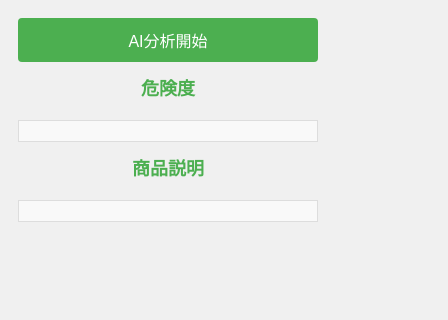
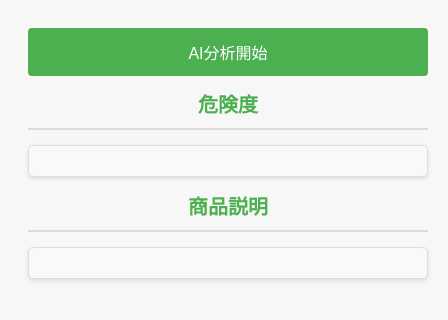
Before and after one commit to Kasahara-287/mercari-extention, a browser extension: page popup.html in a window 400 px wide. Shown: the whole page, 448 px wide, since content can reach past the window. Drawn offline with Linux system fonts and the light colour scheme.

Commit message:
css等の変更

```diff
--- a/popup.js
+++ b/popup.js
@@ -68,7 +68,7 @@ async function getProductInfo(title, description) {
 
   定価:
 
-  商品説明:
+  商品説明:(出力した文字数が枠組みに合うようにうまく改行してください)
   `;
 
   const response = await fetch(apiEndpoint, {
@@ -138,8 +138,8 @@ async function analyzeDescriptionForGreeting(description) {
       },
       body: JSON.stringify({
         model: 'gpt-4o-mini',
-        messages: [{ role: 'user', content:  `あなたはメルカリで売られている商品が詐欺かどうかを判別するAIです。以下の商品説明文に基づいて詐欺の可能性を評価してください。ただし、商品画像や販売者の信頼性も考慮し、画像が不足している場合や、説明文が不十分な場合はそのことも評価に反映してください。
-詐欺の可能性のパーセンテージは基本低めで、文章がいびつであったり、詐欺または悪意があると思わしき用語がある場合はパーセンテージを上げてください。また、説明文に「箱のみ」「本体は付属しません」などといった箱だけを送って本体を送らないような詐欺も存在するため、そのような文言が見受けられた場合には危険度を高めてください。また写真読み込み機能はないため、写真については言及しないでください。
+        messages: [{ role: 'user', content:  `あなたはメルカリで売られている商品が危険かどうかを判別し購入を控えるべきか否かを判断するAIです。以下の商品説明文に基づいて危険度の可能性を評価してください。ただし、商品画像や販売者の信頼性も考慮し、画像が不足している場合や、説明文が不十分な場合はそのことも評価に反映してください。
+危険度は基本低めで、文章がいびつであったり、詐欺または悪意があると思わしき用語がある場合はパーセンテージを上げてください。また、説明文に「箱のみ」「本体は付属しません」などといった箱だけを送って本体を送らないような詐欺も存在するため、そのような文言が見受けられた場合には危険度を高めてください。また写真読み込み機能はないため、写真については言及しないでください。
 危険度が(0%-40%)の際は危険度:低、(41%-70%)では危険度:中、(71%-100%)では危険度:高と表記してください。
 出力は次の形式でお願いします：
 
@@ -147,7 +147,7 @@ async function analyzeDescriptionForGreeting(description) {
 
 [箇条書きでリスクを列挙]
 
-理由: [リスクに対する理由を簡潔に説明]
+理由: [リスクに対する理由を簡潔に説明](出力した文字数が枠組みに合うようにうまく改行してください)
 
 商品説明:
 ${description}
--- a/style.css
+++ b/style.css
@@ -1,70 +1,57 @@
 body {
   font-family: 'Segoe UI', Tahoma, Geneva, Verdana, sans-serif;
-  padding: 10px;
-  width: 300px; /* 幅を広げる */
-  background-color: #f0f0f0;
+  padding: 20px;
+  width: 400px; /* 幅を広げて内容を収まりやすく */
+  background-color: #f7f7f7;
   color: #333;
 }
 
 h1 {
-  font-size: 18px;
+  font-size: 20px;
   color: #4CAF50;
-  margin-bottom: 20px;
+  margin-bottom: 15px;
   text-align: center;
+  border-bottom: 2px solid #ddd;
+  padding-bottom: 10px;
 }
 
 #analyzeButton {
   width: 100%;
-  padding: 10px;
+  padding: 12px;
   background-color: #4CAF50;
   color: white;
   border-radius: 4px;
   border: none;
   cursor: pointer;
   font-size: 16px;
-  transition: background-color 0.3s ease;
-}
-
-#analyzeButton2 {
-  width: 100%;
-  padding: 10px;
-  background-color: #4CAF50;
-  color: white;
-  border-radius: 4px;
-  border: none;
-  cursor: pointer;
-  font-size: 16px;
-  transition: background-color 0.3s ease;
+  transition: background-color 0.3s ease, transform 0.2s;
 }
 
 #analyzeButton:hover {
   background-color: #45a049;
+  transform: scale(1.05);
 }
 
-#analyzeButton2:hover {
-  background-color: #45a049;
+#analyzeButton:disabled {
+  background-color: #ccc;
+  cursor: not-allowed;
 }
 
-#result {
-  margin-top: 10px;
+#result, #result2 {
+  margin-top: 15px;
   font-size: 14px;
-  white-space: pre-wrap; /* テキストの折り返しを有効にする */
-  word-wrap: break-word; /* 単語の折り返しを有効にする */
-  max-height: 400px; /* 高さを調整してスクロール可能にする */
-  overflow-y: auto; /* 縦スクロールを有効にする */
-  padding: 10px; /* パディングを追加して見やすくする */
-  border: 1px solid #ddd; /* 枠線を追加して表示領域を明確にする */
-  background-color: #f9f9f9; /* 背景色を追加してテキストが見やすくなるようにする */
+  white-space: normal; /* テキストが長い場合に折り返しを有効にする */
+  word-break: break-word; /* 単語の途中で折り返しを有効にする */
+  max-height: 400px;
+  overflow-y: auto;
+  padding: 15px;
+  border: 1px solid #ddd;
+  background-color: #f9f9f9;
+  border-radius: 5px;
+  box-shadow: 0 2px 4px rgba(0, 0, 0, 0.1);
 }
 
-#result2 {
-  margin-top: 10px;
-  font-size: 14px;
-  white-space: pre-wrap; /* テキストの折り返しを有効にする */
-  word-wrap: break-word; /* 単語の折り返しを有効にする */
-  max-height: 400px; /* 高さを調整してスクロール可能にする */
-  overflow-y: auto; /* 縦スクロールを有効にする */
-  padding: 10px; /* パディングを追加して見やすくする */
-  border: 1px solid #ddd; /* 枠線を追加して表示領域を明確にする */
-  background-color: #f9f9f9; /* 背景色を追加してテキストが見やすくなるようにする */
+/* 共通の結果ボックスのスタイル */
+.result-container {
+  margin-top: 20px;
 }
```
